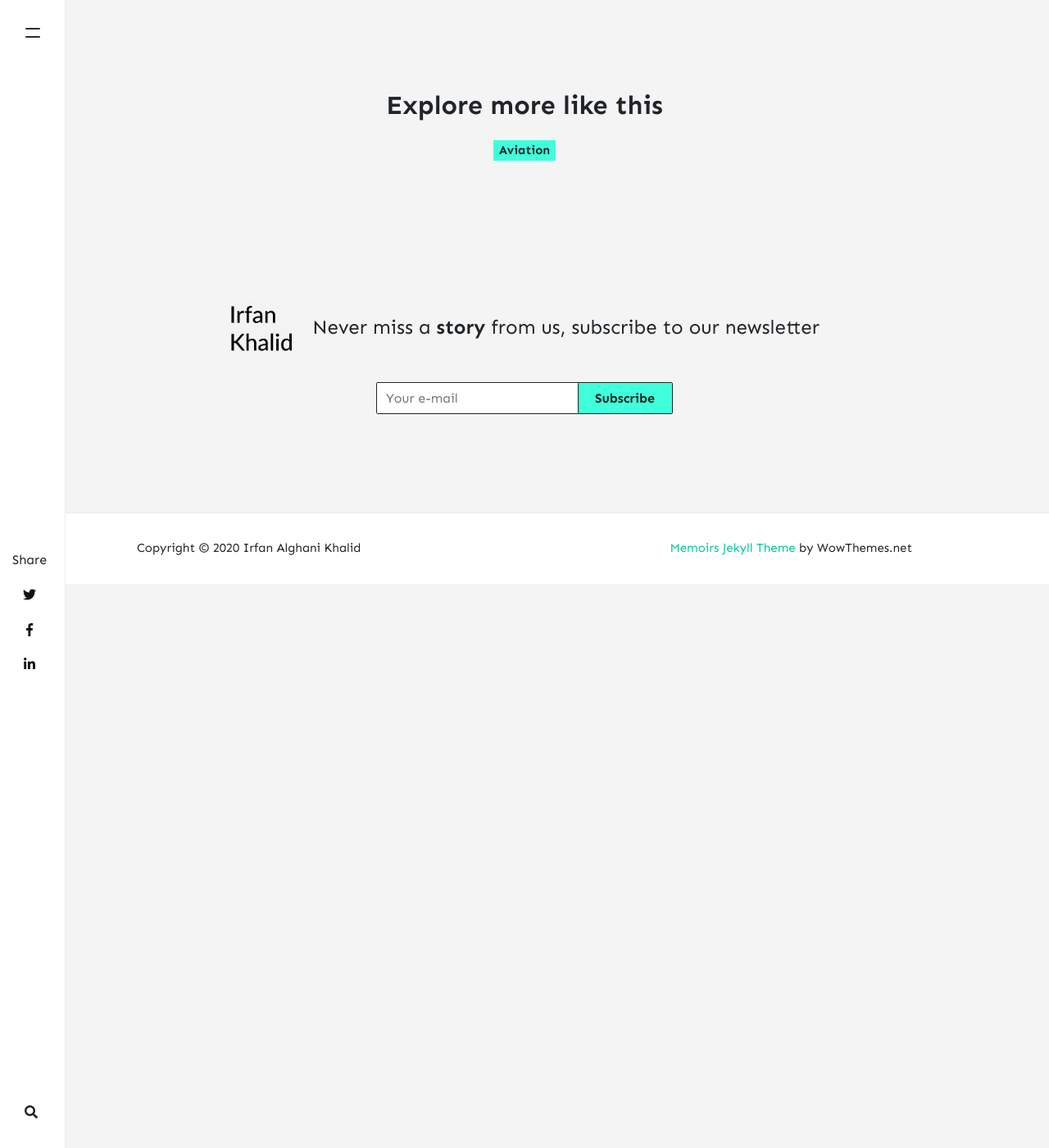
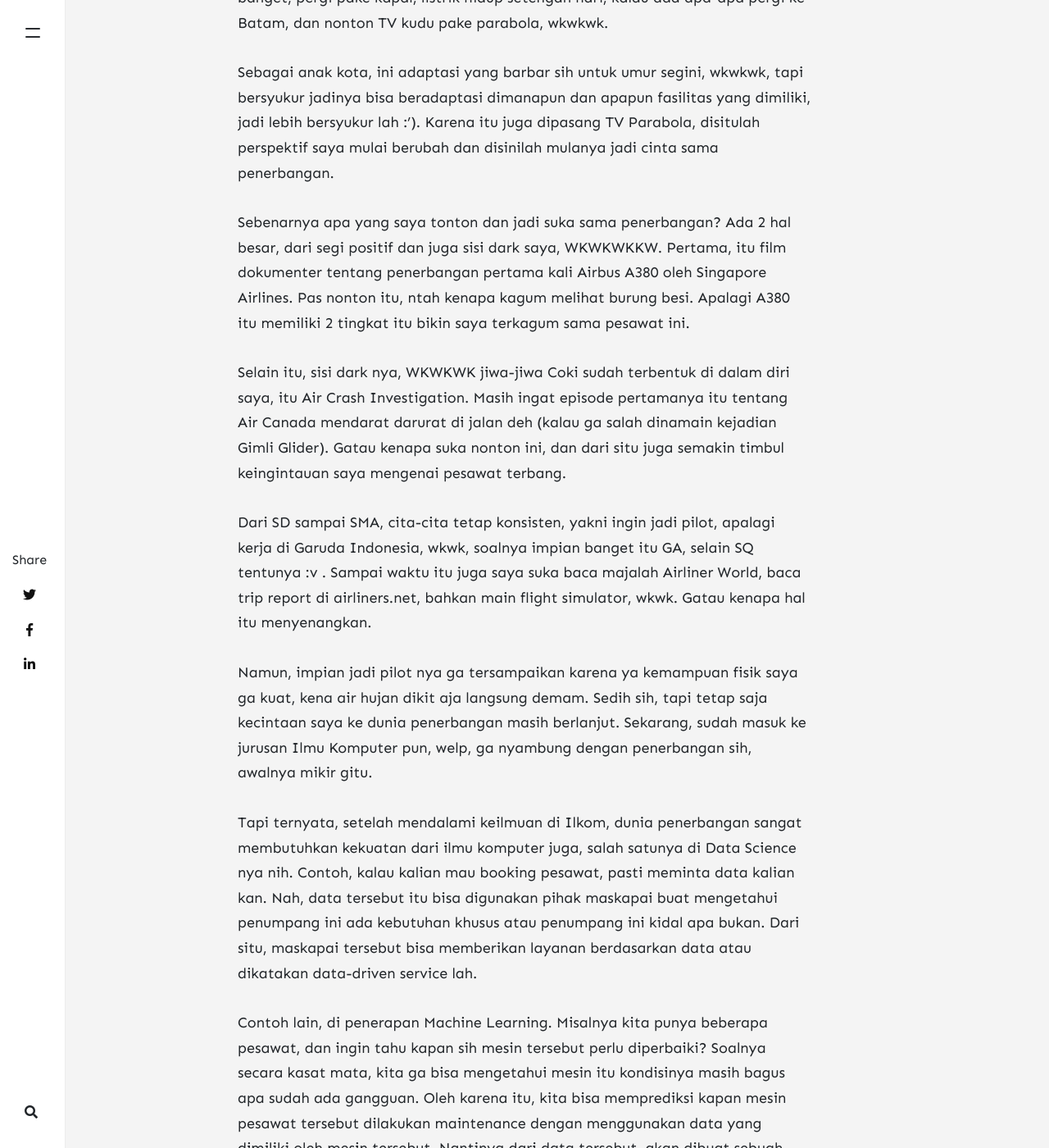
Before and after one commit to khalidmeister/khalidmeister.github.io, a Jekyll site: the page built from _posts/2020-07-24-saya-suka-aviasi.md, in a window 1280 px wide and 1400 px high, scrolled down 1297 px. Shown: the whole window at 82% size. Built offline with Jekyll 4.4.1, drawn with Linux system fonts in a browser that asks for light colours; nearby versions of some CDN libraries; comment, search, counter and statistics services are not loaded; before the commit the page ends 2009 px from its top, so only the background shows below that; some of the changed text lies outside the part shown.

Commit message:
1st article

```diff
--- a/_posts/2020-07-24-saya-suka-aviasi.md
+++ b/_posts/2020-07-24-saya-suka-aviasi.md
@@ -1,9 +1,27 @@
 ---
 layout: post
-title: "Awalan saya suka dengan aviasi"
+title: "Dari Aviasi, Ke Data Science. Kok Bisa?"
 author: irfan
 category: [ Aviation ]
 image: "assets/images/sq.jpg"
 ---
 
-Saya suka dengan aviasi. Udah. Ga diragukan lagi. Semua bermula dari 2 hal, Singapore Airlines dan Airbus A380.
+Banyak yang bertanya-tanya ke saya, mengapa saya suka dunia penerbangan (aviasi)? Welp, perjalanannya itu sangat panjang. Semuanya dimulai dari tahun 2007, kira-kira pas masih kelas 3 SD lah. Waktu itu udah tinggal di Tanjung Balai Karimun, ya tetangganya Batam lah, tapi ya kehidupannya itu tradisional banget, pergi pake kapal, listrik hidup setengah hari, kalau ada apa-apa pergi ke Batam, dan nonton TV kudu pake parabola, wkwkwk.
+
+Sebagai anak kota, ini adaptasi yang barbar sih untuk umur segini, wkwkwk, tapi bersyukur jadinya bisa beradaptasi dimanapun dan apapun fasilitas yang dimiliki, jadi lebih bersyukur lah :'). Karena itu juga dipasang TV Parabola, disitulah perspektif saya mulai berubah dan disinilah mulanya jadi cinta sama penerbangan.
+
+Sebenarnya apa yang saya tonton dan jadi suka sama penerbangan? Ada 2 hal besar, dari segi positif dan juga sisi dark saya, WKWKWKKW. Pertama, itu film dokumenter tentang penerbangan pertama kali Airbus A380 oleh Singapore Airlines. Pas nonton itu, ntah kenapa kagum melihat burung besi. Apalagi A380 itu memiliki 2 tingkat itu bikin saya terkagum sama pesawat ini.
+
+Selain itu, sisi dark nya, WKWKWK jiwa-jiwa Coki sudah terbentuk di dalam diri saya, itu Air Crash Investigation. Masih ingat episode pertamanya itu tentang Air Canada mendarat darurat di jalan deh (kalau ga salah dinamain kejadian Gimli Glider). Gatau kenapa suka nonton ini, dan dari situ juga semakin timbul keingintauan saya mengenai pesawat terbang.
+
+Dari SD sampai SMA, cita-cita tetap konsisten, yakni ingin jadi pilot, apalagi kerja di Garuda Indonesia, wkwk, soalnya impian banget itu GA, selain SQ tentunya :v . Sampai waktu itu juga saya suka baca majalah Airliner World, baca trip report di airliners.net, bahkan main flight simulator, wkwk. Gatau kenapa hal itu menyenangkan.
+
+Namun, impian jadi pilot nya ga tersampaikan karena ya kemampuan fisik saya ga kuat, kena air hujan dikit aja langsung demam. Sedih sih, tapi tetap saja kecintaan saya ke dunia penerbangan masih berlanjut. Sekarang, sudah masuk ke jurusan Ilmu Komputer pun, welp, ga nyambung dengan penerbangan sih, awalnya mikir gitu.
+
+Tapi ternyata, setelah mendalami keilmuan di Ilkom, dunia penerbangan sangat membutuhkan kekuatan dari ilmu komputer juga, salah satunya di Data Science nya nih. Contoh, kalau kalian mau booking pesawat, pasti meminta data kalian kan. Nah, data tersebut itu bisa digunakan pihak maskapai buat mengetahui penumpang ini ada kebutuhan khusus atau penumpang ini kidal apa bukan. Dari situ, maskapai tersebut bisa memberikan layanan berdasarkan data atau dikatakan data-driven service lah.
+
+Contoh lain, di penerapan Machine Learning. Misalnya kita punya beberapa pesawat, dan ingin tahu kapan sih mesin tersebut perlu diperbaiki? Soalnya secara kasat mata, kita ga bisa mengetahui mesin itu kondisinya masih bagus apa sudah ada gangguan. Oleh karena itu, kita bisa memprediksi kapan mesin pesawat tersebut dilakukan maintenance dengan menggunakan data yang dimiliki oleh mesin tersebut. Nantinya dari data tersebut, akan dibuat sebuah model yang bisa memprediksi mesin ini perlu maintenance apa tidak. Dan masih banyak lagi kalau mengaitkan data science dan penerbangan.
+
+Begitulah cerita saya antara Aviasi dan Data Science. Intinya, gimanapun kondisi kalian, kalian masih bisa mengerjakan hal yang kalian cintai meskipun bidangnya ga kalian inginkan. Contohnya saja saya ga jadi pilot, tapi setidaknya masih bisa memanfaatkan kemampuan komputasi yang cerdas, sehingga bisa melancarkan aktivitas penerbangan. Jadi, persiapkan diri kalian kalau mau mencapai mimpi tersebut walaupun banyak tantangan.
+
+### _Selama yakin, gas aja terus!_
```
Also changed, not shown: assets/images/1.jpg (deleted), assets/images/11.jpg (deleted), assets/images/12.jpg (deleted), assets/images/15.jpg (deleted), assets/images/16.jpg (deleted), assets/images/17.jpg (deleted), assets/images/2.jpg (deleted), assets/images/2bis.jpg (deleted), assets/images/3.jpg (deleted), assets/images/5.jpg (deleted), assets/images/7.jpg (deleted), assets/images/9.jpg (deleted).
